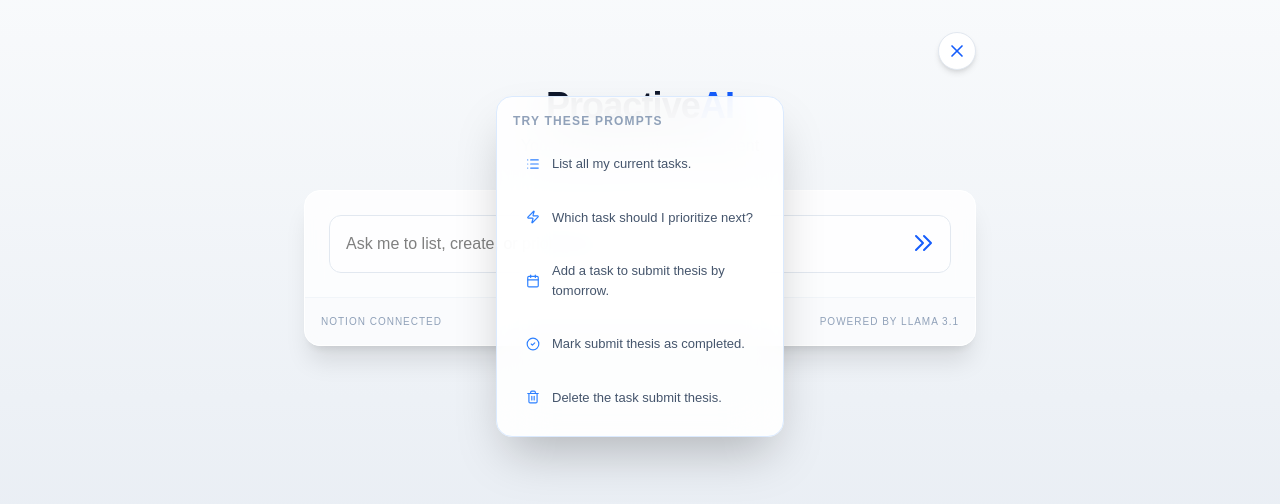
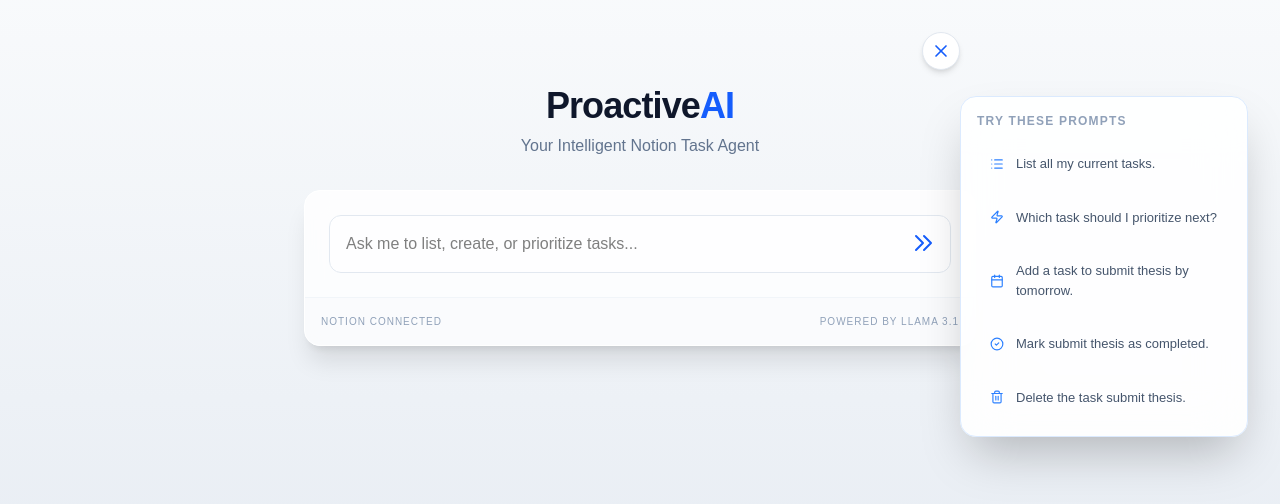
Before and after one commit to sandilavi/Proactive-AI, a Next.js app: page / in a window 1280 px wide. Both pictures are taken after a click on the button 957 px from the left and 51 px from the top of the page. Shown: the top 504 px of the page. Built offline with nearby package versions, Linux system fonts and the light colour scheme; no server answers; what groq-sdk would draw is missing.

Commit message:
Improve the UI by moving sample prompts to right side of the page

```diff
--- a/src/app/page.tsx
+++ b/src/app/page.tsx
@@ -64,10 +64,10 @@
     <main className="min-h-screen bg-gradient-to-b from-slate-50 to-slate-200 pt-8 pb-12 px-4 relative">
       <div className="max-w-2xl mx-auto">
         {/* Help Icon Button */}
-        <div className="flex justify-end mb-4">
+        <div className="flex justify-end mb-4 pr-2 md:pr-4">
           <button
             onClick={() => setShowHelp(!showHelp)}
-            className="p-2 bg-white rounded-full shadow-md hover:bg-blue-50 transition-all border border-slate-200 text-blue-600"
+            className="p-2 bg-white rounded-full shadow-md hover:bg-blue-50 transition-all border border-slate-200 text-blue-600 cursor-pointer"
             title="Show Suggestions"
           >
             {showHelp ? <X size={20} /> : <Info size={20} />}
@@ -84,7 +84,7 @@
 
         {/* Suggestion Popup */}
         {showHelp && (
-          <div className="absolute top-24 right-4 md:right-1/2 md:translate-x-1/2 z-50 w-72 bg-white/90 backdrop-blur-xl border border-blue-100 shadow-2xl rounded-2xl p-4 animate-in zoom-in-95 duration-200">
+          <div className="absolute top-24 right-2 md:right-8 md:translate-x-0 z-50 w-72 bg-white/90 backdrop-blur-xl border border-blue-100 shadow-2xl rounded-2xl p-4 animate-in zoom-in-95 duration-200">
             <h3 className="text-xs font-bold text-slate-400 uppercase tracking-widest mb-3 flex items-center gap-2">
               Try these prompts
             </h3>
@@ -120,7 +120,7 @@
                 <button
                   type="submit"
                   disabled={isLoading}
-                  className="absolute right-2 top-2 p-2 text-blue-600 hover:bg-blue-50 rounded-lg transition-colors disabled:opacity-50"
+                  className="absolute right-2 top-2 p-2 text-blue-600 hover:bg-blue-50 rounded-lg transition-colors disabled:opacity-50 cursor-pointer disabled:cursor-not-allowed"
                 >
                   {isLoading ? (
                     <div className="animate-spin h-5 w-5 border-2 border-blue-600 border-t-transparent rounded-full" />
```
